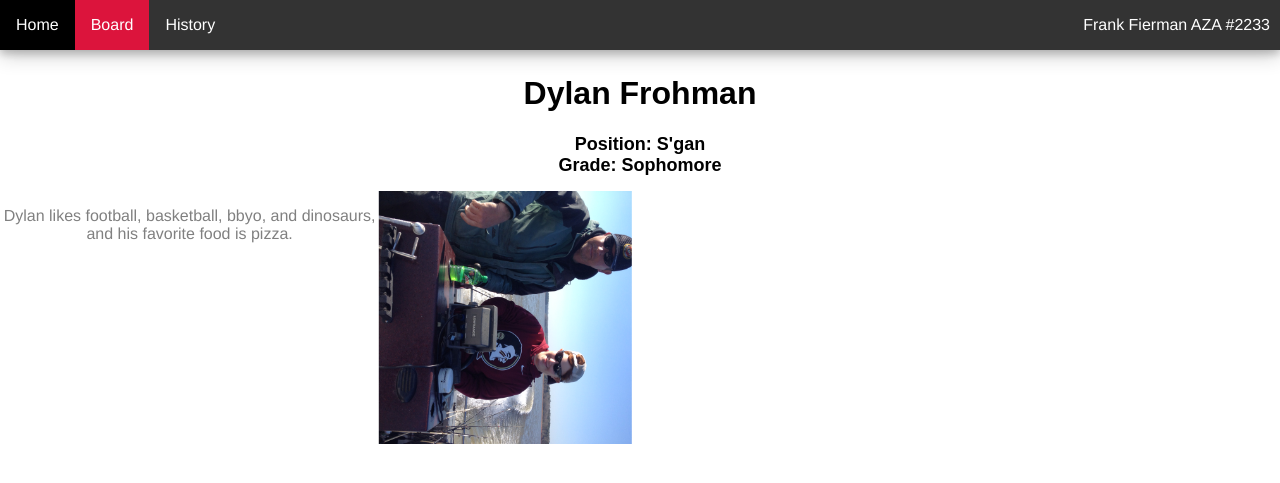
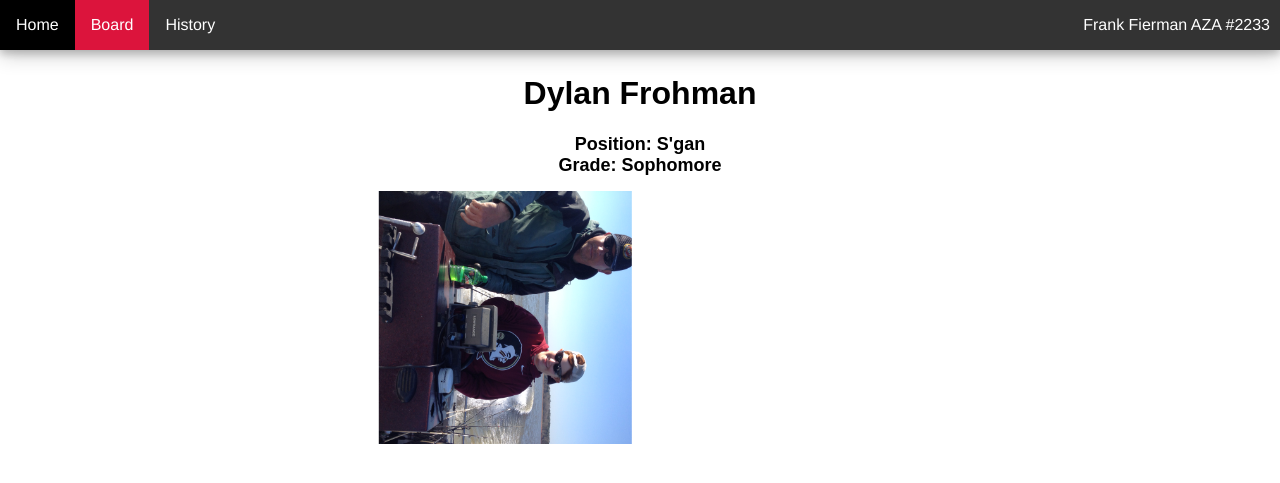
Before and after one commit to fiermanmazkir/fiermanmazkir.github.io, a Jekyll site: the page built from board/bios/DylanFrohman.md, in a window 1280 px wide. Shown: the top 483 px of the page. Built offline with Jekyll 4.4.1, drawn with Linux system fonts in a browser that asks for light colours; comment, search, counter and statistics services are not loaded.

Commit message:
Update DylanFrohman.md

```diff
--- a/board/bios/DylanFrohman.md
+++ b/board/bios/DylanFrohman.md
@@ -40,5 +40,5 @@ Grade: Sophomore </h2>
 
 <div class="maintext">
 <img style="margin:auto; display:block;" src="Dylan.jpg" style="width:40%;height:40%;">
-<p> Dylan likes football, basketball, bbyo, and dinosaurs, and his favorite food is pizza. </p>
+<!--<p> Dylan likes football, basketball, bbyo, and dinosaurs, and his favorite food is pizza. </p>-->
 </div>
```
